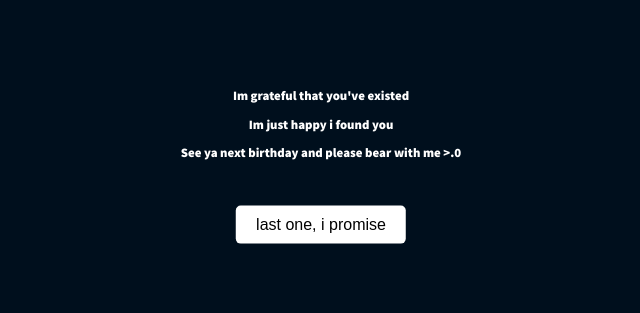
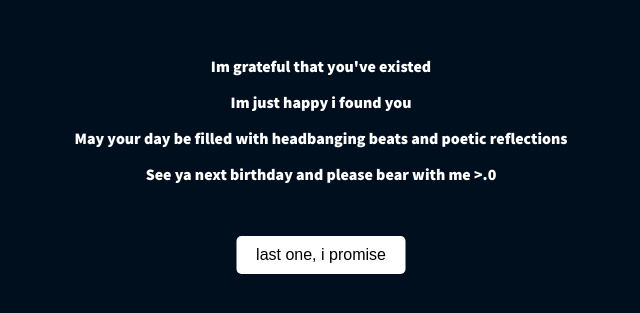
Before and after one commit to laeily0330/helloyow, a website: page page7.html in a window 1280 px wide. Shown: the part 235-548 px from the top of the page, without its empty margins (319-959 px from the left). Drawn offline with Linux system fonts and the light colour scheme.

Commit message:
change words

```diff
--- a/page7.html
+++ b/page7.html
@@ -26,7 +26,7 @@
     }
 
     h1 {text-align: center;font-size: 2em;}
-    p {text-align: center;font-size: 0.8em;}
+    p {text-align: center;font-size: 1em;}
 
   .gift-box {
     background-color: #ff3366;
@@ -57,6 +57,7 @@
     <div>
         <p>Im grateful that you've existed</p>
         <p>Im just happy i found you</p>
+        <p>May your day be filled with headbanging beats and poetic reflections</p>
         <p>See ya next birthday and please bear with me >.0</p>
         <br>
         <p><a href="page8.html"><button class="button" id="giftButton">last one, i promise</button></a></p>
```
